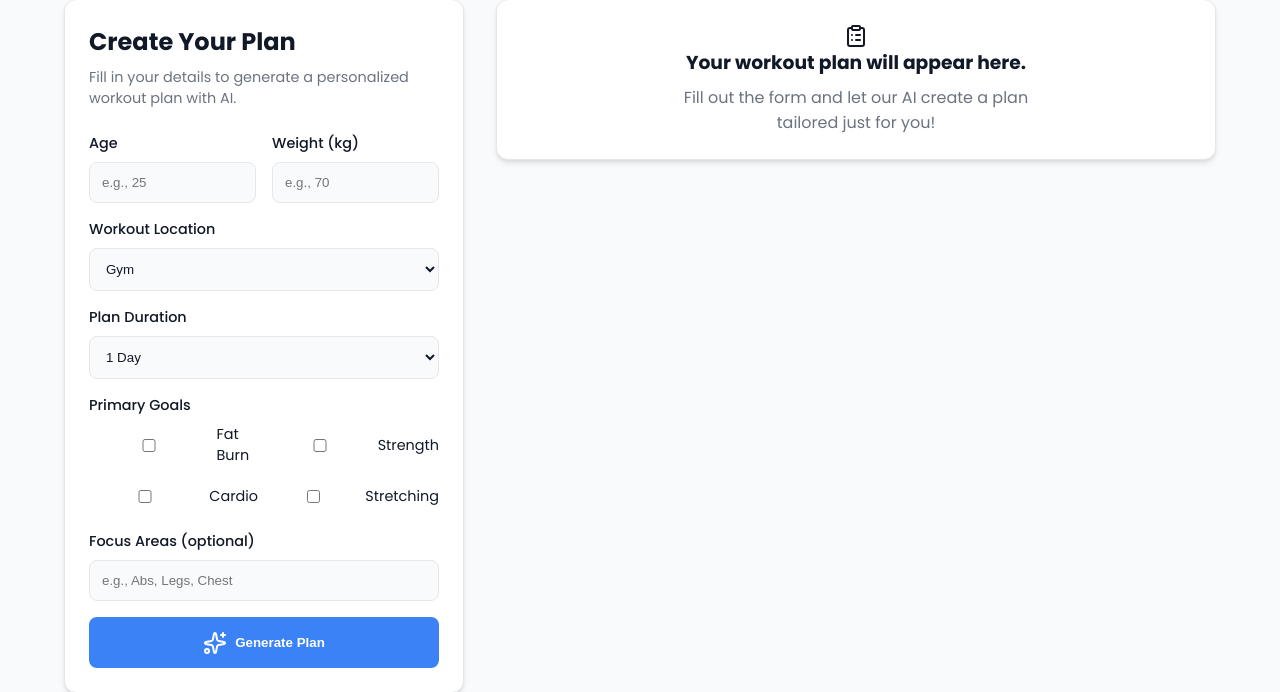
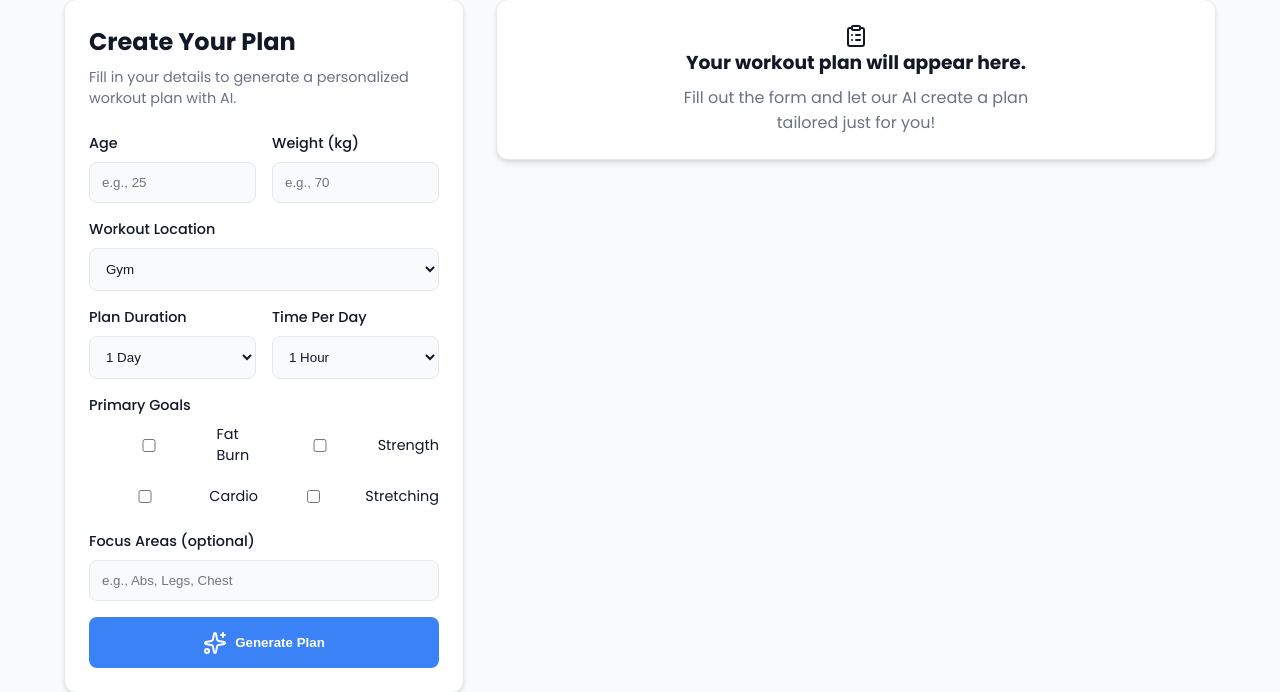
Before and after one commit to st23652/ai-fitness-trainer, a Flask app: page / in a window 1280 px wide. Shown: the part 117-809 px from the top of the page. Run offline with Flask 3, Linux system fonts and the light colour scheme; some libraries are stand-ins or nearby versions.

Commit message:
Enhance workout generation by adding 'workout_hours' field for user input; update form structure in index.html for improved usability.

```diff
--- a/app.py
+++ b/app.py
@@ -27,7 +27,7 @@ def generate_workout():
             return jsonify({"error": "Invalid JSON provided."}), 400
 
         # --- Data Validation ---
-        required_fields = ["age", "weight", "location", "duration", "goals"]
+        required_fields = ["age", "weight", "location", "duration", "goals", "workout_hours"]
         if not all(field in data and data[field] for field in required_fields):
             return jsonify({"error": "Missing required fields. Please fill out the entire form."}), 400
 
@@ -41,6 +41,7 @@ def generate_workout():
         - **Weight:** {data.get("weight")} kg
         - **Workout Location:** {data.get("location")}
         - **Plan Duration:** {data.get("duration")}
+        - **Desired Workout Time Per Day:** {data.get("workout_hours")} hours
         - **Primary Goals:** {', '.join(data.get("goals"))}
         - **Specific Focus Areas:** {data.get("focus") or 'Overall body fitness'}
 
@@ -49,9 +50,9 @@ def generate_workout():
         2.  **Introduction:** A brief, encouraging intro.
         3.  **Structure:** For multi-day plans, structure the response clearly by day (e.g., "Day 1: Upper Body", "Day 2: Lower Body").
         4.  **Daily Components:** Each day must include:
-            - **Warm-up (5-10 mins):** List 3-4 dynamic stretches with durations (e.g., "Jumping Jacks - 60 seconds").
-            - **Main Workout:** Provide a table or a clear list of exercises. For each exercise, specify **Sets**, **Reps** (or **Duration** for cardio/isometric), and **Rest** periods.
-            - **Cool-down (5-10 mins):** List 3-4 static stretches with hold times (e.g., "Hamstring Stretch - 30 seconds per leg").
+            - **Warm-up (5-10 mins):** List 3-4 dynamic stretches.
+            - **Main Workout:** Provide a list of exercises. For each exercise, specify **Sets**, **Reps** (or **Duration**), and **Rest** periods. **Crucially, the number and length of exercises must be adjusted so the entire session (warm-up, workout, cool-down) fits within the user's "Desired Workout Time Per Day".**
+            - **Cool-down (5-10 mins):** List 3-4 static stretches.
         5.  **Important Note:** Add a concluding note about listening to one's body and the importance of proper form.
 
         Generate the response in clean HTML format. Use <h3> for main sections, <h4> for subsections, and <ul> or <ol> for lists. This will be rendered directly in the browser.
--- a/static/app.js
+++ b/static/app.js
@@ -53,6 +53,7 @@ document.addEventListener('DOMContentLoaded', () => {
             weight: formData.get('weight'),
             location: formData.get('location'),
             duration: formData.get('duration'),
+            workout_hours: formData.get('workout_hours'), // Added workout hours
             goals: formData.getAll('goals'),
             focus: formData.get('focus'),
         };
--- a/templates/index.html
+++ b/templates/index.html
@@ -58,6 +58,7 @@
                         </select>
                     </div>
 
+                    <div class="form-grid">
                          <div class="form-group">
                             <label for="duration">Plan Duration</label>
                             <select id="duration" name="duration">
@@ -65,6 +66,16 @@
                                 <option value="3-day">3 Days</option>
                                 <option value="7-day">1 Week</option>
                             </select>
+                        </div>
+                        <div class="form-group">
+                            <label for="workout_hours">Time Per Day</label>
+                            <select id="workout_hours" name="workout_hours">
+                                <option value="0.5">30 Minutes</option>
+                                <option value="1" selected>1 Hour</option>
+                                <option value="1.5">1.5 Hours</option>
+                                <option value="2">2 Hours</option>
+                            </select>
+                        </div>
                     </div>
 
                     <div class="form-group">
```
Lines whose indentation alone changed are shown as unchanged.
